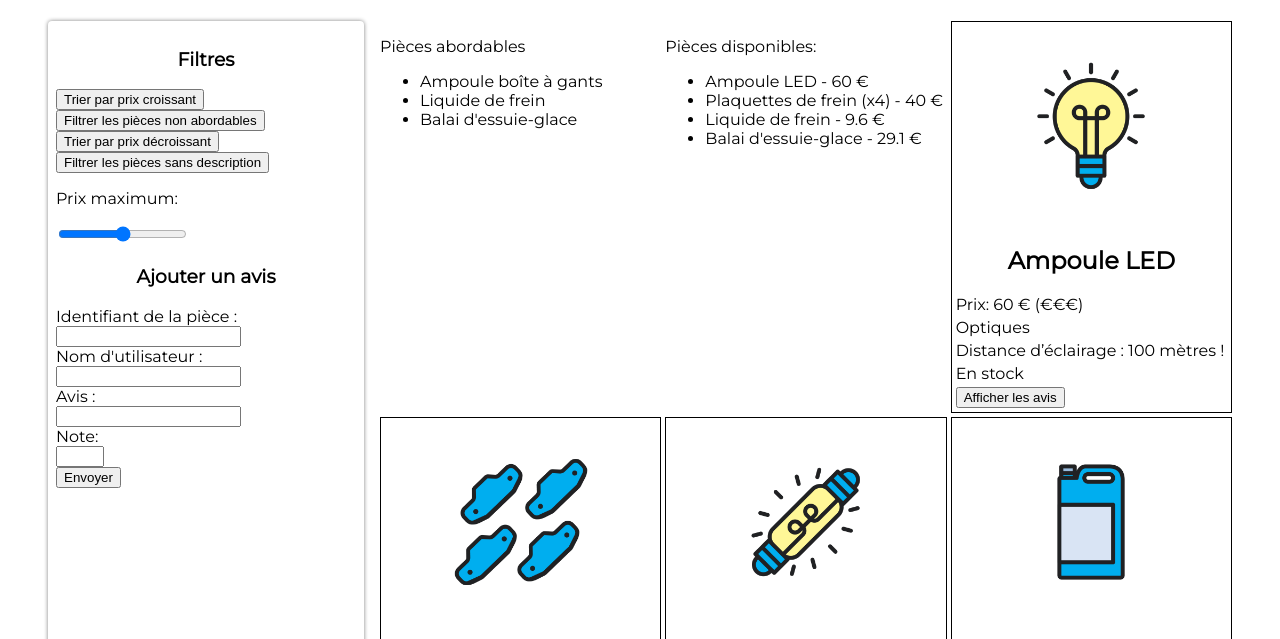
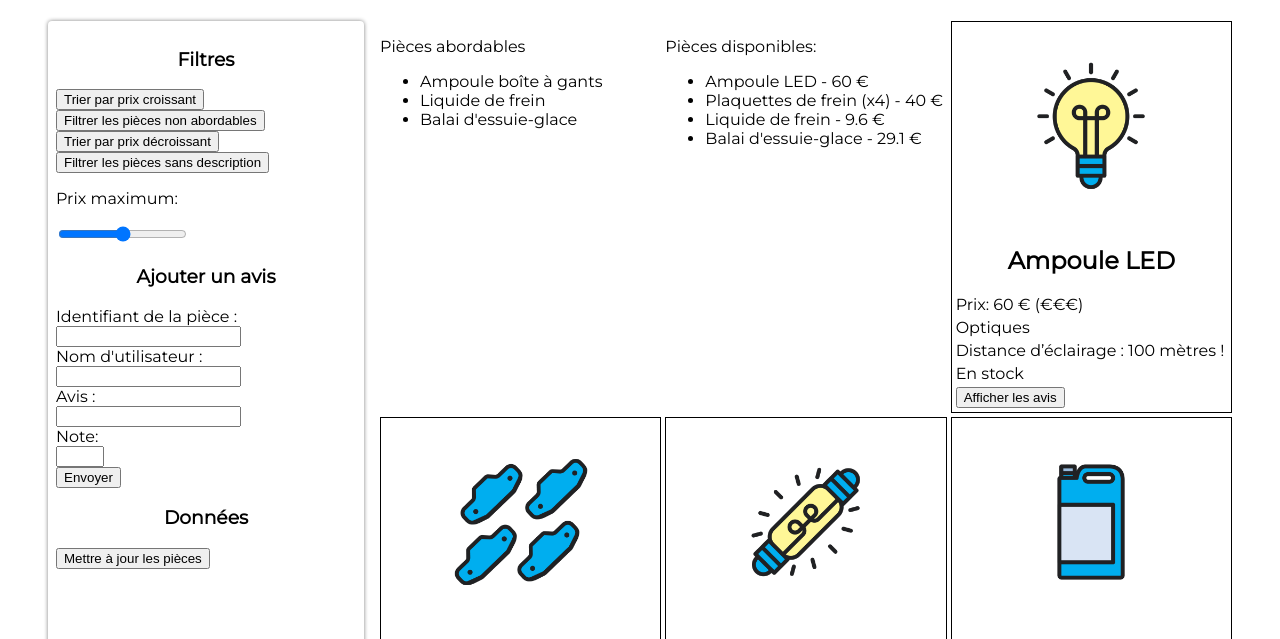
Before and after one commit to Laurent-Felicien/LesBonnesPieces, a website with bundled scripts: page index.html in a window 1280 px wide. Shown: the part 117-756 px from the top of the page. Built offline with nearby package versions, Linux system fonts and the light colour scheme; data requests are answered from the project's data file.

Commit message:
Ajout d'un bouton pour mettre à jour les pièces

```diff
--- a/index.html
+++ b/index.html
@@ -40,6 +40,8 @@
 				<input type="number" name="nbEtoiles" min="0" max="5"><br>
 				<button>Envoyer</button>
 			</form>
+			<h3>Données</h3>
+			<button class="btn-maj">Mettre à jour les pièces</button>
 		</section>
 
 		<!-- Fiches produits -->
```
